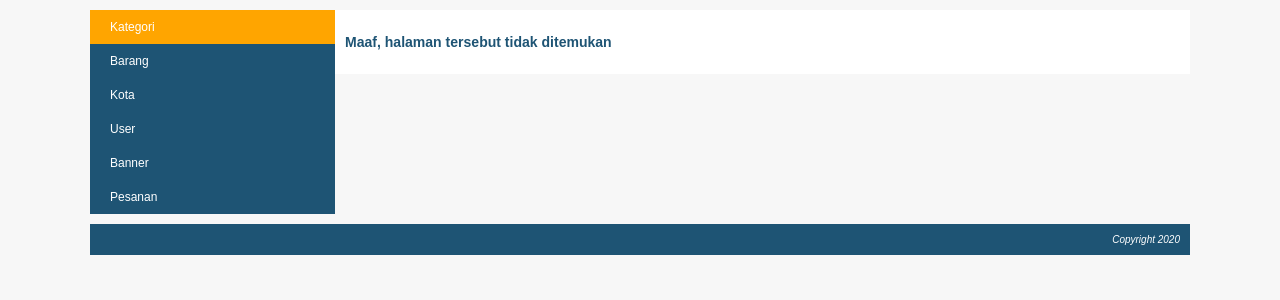
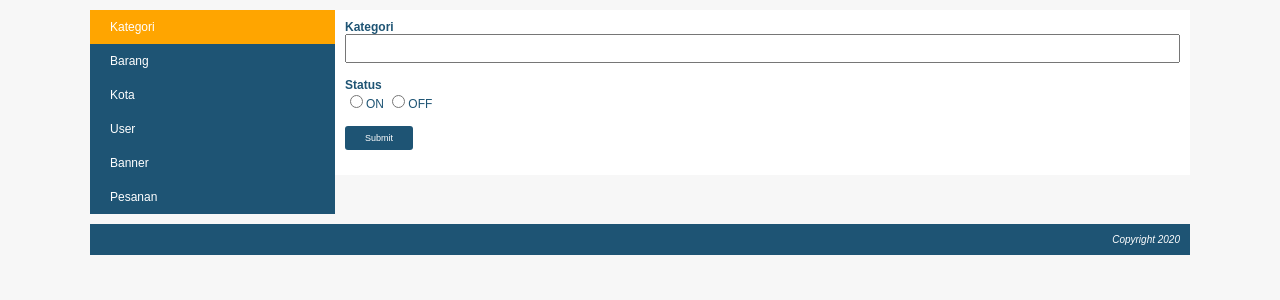
Before and after one commit to BagusSatria123/weshop, a PHP site: page /weshop/index.php?page=my_profile&module=kategori&action=form in a window 1280 px wide. Shown: the part 118-418 px from the top of the page. Run offline with PHP 8.4, Linux system fonts and the light colour scheme; the visitor is signed in with stand-in values (Sample User, id 1).

Commit message:
bikin form tambah kategori

```diff
--- /dev/null
+++ b/module/kategori/form.php
@@ -0,0 +1,19 @@
+<form action="<?php echo BASE_URL." module/kategori/action.php ";?>"method="POST">
+
+    <div class="element-form">
+        <label>Kategori</label>
+        <span><input type="text" name="kategori"/></span>
+    </div>
+
+    <div class="element-form">
+        <label>Status</label>
+        <span>
+            <input type="radio" name="status" value="on" />ON
+            <input type="radio" name="status" value="off" />OFF
+        </span>
+    </div>
+
+    <div class="element-form">
+        <span><input type="submit" name="Add"/></span>
+    </div>
+</form>
--- a/module/kategori/list.php
+++ b/module/kategori/list.php
@@ -1,6 +1,6 @@
 <div id="frame-tambah">
 
-    <a href="<?php echo BASE_URL." index.php?page=my_profile&module=kategori&action=form ";?>" class="tombol-action">+ Tambah Kategori</a>
+    <a href="<?php echo BASE_URL."index.php?page=my_profile&module=kategori&action=form";?>" class="tombol-action">+ Tambah Kategori</a>
 
 </div>
 
```
